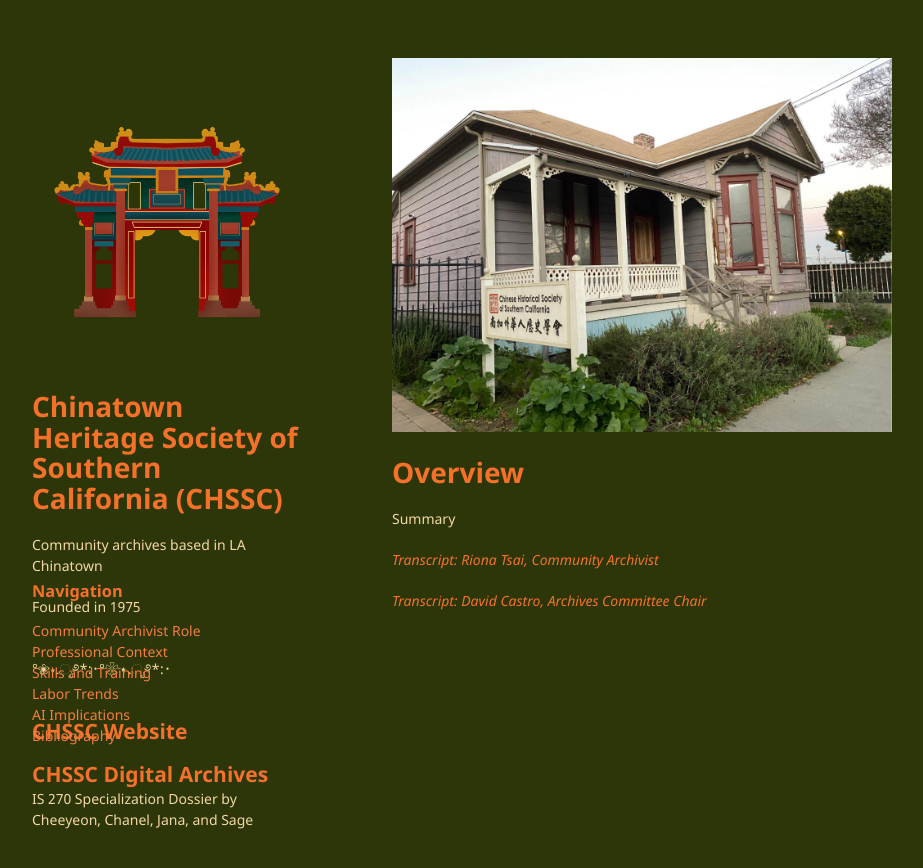
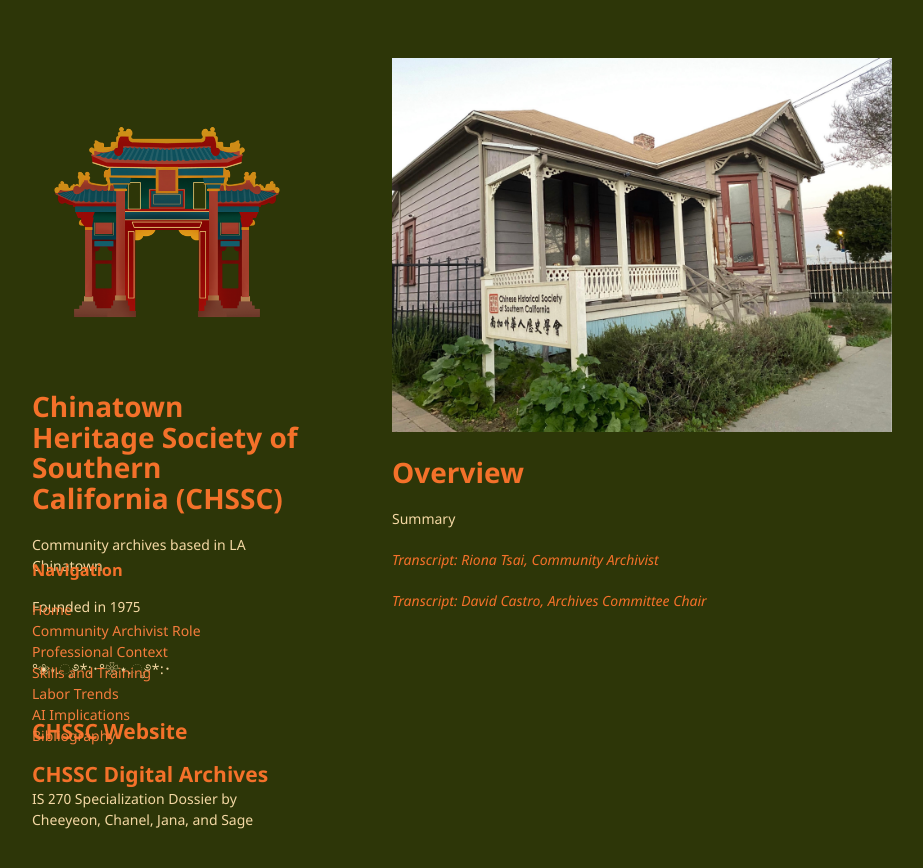
Before and after one commit to chaanelly/IS270-CHSSC, a Jekyll site: the page built from index.md, in a window 1280 px wide. Shown: the top 868 px of the page, without its empty margins (178-1101 px from the left). Built offline with Jekyll 4.4.1, drawn with Linux system fonts in a browser that asks for light colours; our own code applies the rules of GitHub Pages for plain Markdown files.

Commit message:
Update default.html

```diff
--- a/_layouts/default.html
+++ b/_layouts/default.html
@@ -38,17 +38,19 @@
       </section>
       <footer>
         <h3>Navigation</h3>
-        <a href="/community-archivist.html">Community Archivist Role</a>
+        <a href="index.html">Home</a>
         <br>
-        <a href="/professional-context.html">Professional Context</a>
+        <a href="pages/community-archivist.html">Community Archivist Role</a>
         <br>
-        <a href="/skills-training.html">Skills and Training</a>
+        <a href="pages/professional-context.html">Professional Context</a>
         <br>
-        <a href="/labor-trends.html">Labor Trends</a>
+        <a href="pages/skills-training.html">Skills and Training</a>
         <br>
-        <a href="/AI-implications.html">AI Implications</a>
+        <a href="pages/labor-trends.html">Labor Trends</a>
         <br>
-        <a href="/annotated-biblio.html">Bibliography</a>
+        <a href="pages/AI-implications.html">AI Implications</a>
+        <br>
+        <a href="pages/annotated-biblio.html">Bibliography</a>
         <br>
         <br>
         <br>
```
